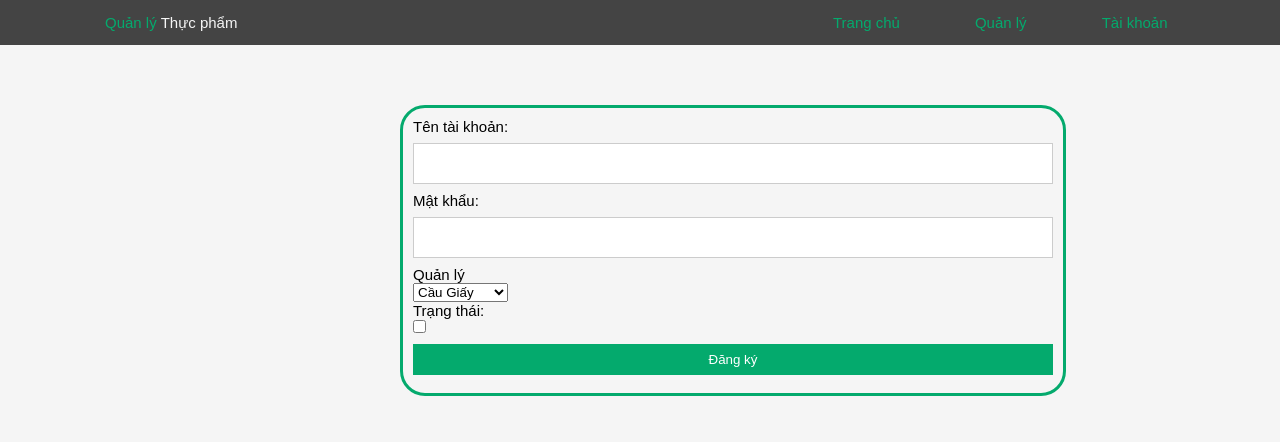
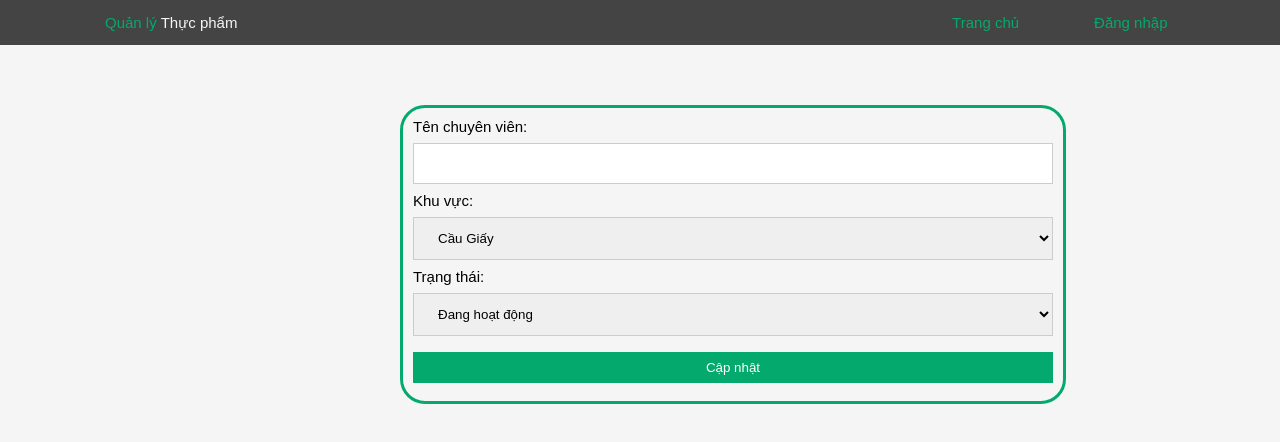
Before and after one commit to lhtrung11/btl-fe, a React (Create React App) app: page /users in a window 1280 px wide. Shown: the top 442 px of the page. Built offline with nearby package versions, Linux system fonts and the light colour scheme.

Commit message:
update accoutn

```diff
--- a/src/App.css
+++ b/src/App.css
@@ -32,7 +32,8 @@ body {
 }
 
 input[type=text],
-input[type=password] {
+input[type=password],
+select {
   width: 100%;
   padding: 12px 20px;
   margin: 8px 0;
--- a/src/components/header/Header.js
+++ b/src/components/header/Header.js
@@ -1,10 +1,11 @@
-import React from 'react';
+import { useContext } from 'react';
 import Dropdown from '../Dropdown/Dropdown';
 import './Header.css';
+import AppContext from '../AppContext/AppContext';
 import { Link } from 'react-router-dom';
 
 function Header() {
-    let state = { account: 'caugiay01', role: 'user', area: 'Cầu Giấy' };
+    const { state, dispatch } = useContext(AppContext);
     return (
         <header>
             <Link to="/" className="logo">
@@ -35,7 +36,7 @@ function Header() {
                                 />
                             </Link>
                         ) : (
-                            <Link to="/login">Đăng nhập</Link>
+                            <Link to="/auth/login">Đăng nhập</Link>
                         )}
                     </li>
                 </ul>
--- a/src/features/Accounts/Account.css
+++ b/src/features/Accounts/Account.css
@@ -1,4 +1,4 @@
-form{
+.form{
   font-size: 1.5em;
   margin-top: 4em;
   margin-left: 400px;
@@ -8,7 +8,7 @@ form{
   padding: 10px;
 }
 
-form button {
+.form button {
 background-color: #04AA6D;
 color: white;
 padding: 8px 14px;
--- a/src/features/Accounts/Account.js
+++ b/src/features/Accounts/Account.js
@@ -3,18 +3,13 @@ import './Account.css';
 
 export default function AccountList() {
     return (
-        <form>
-            <label for="username">Tên tài khoản:</label>
+        <form className='form'>
+            <label for="username">Tên chuyên viên:</label>
             <br />
             <input type="text" name="username" />
             <br />
-            <label for="password">Mật khẩu:</label>
-            <br />
-            <input type="text" name="password" />
-            <br />
-            <label for="role">Quản lý</label>
-            <br />
-            <select>
+            <label for="area">Khu vực:</label>
+            <select name='area'>
                 <option value={'Cầu Giấy'}>Cầu Giấy</option>
                 <option value={'Thanh Xuân'}>Thanh Xuân</option>
                 <option value={'Hoàn Kiếm'}>Hoàn Kiếm</option>
@@ -22,10 +17,12 @@ export default function AccountList() {
             </select>
             <br />
             <label for="isActive">Trạng thái:</label>
+            <select name='isActive'>
+                <option value={true}>Đang hoạt động</option>
+                <option value={false}>Không còn hoạt động</option>
+            </select>
             <br />
-            <input type="checkbox" name="isActive" />
-            <br />
-            <button type="submit">Đăng ký</button>
+            <button type="submit">Cập nhật</button>
         </form>
     );
 }
```
